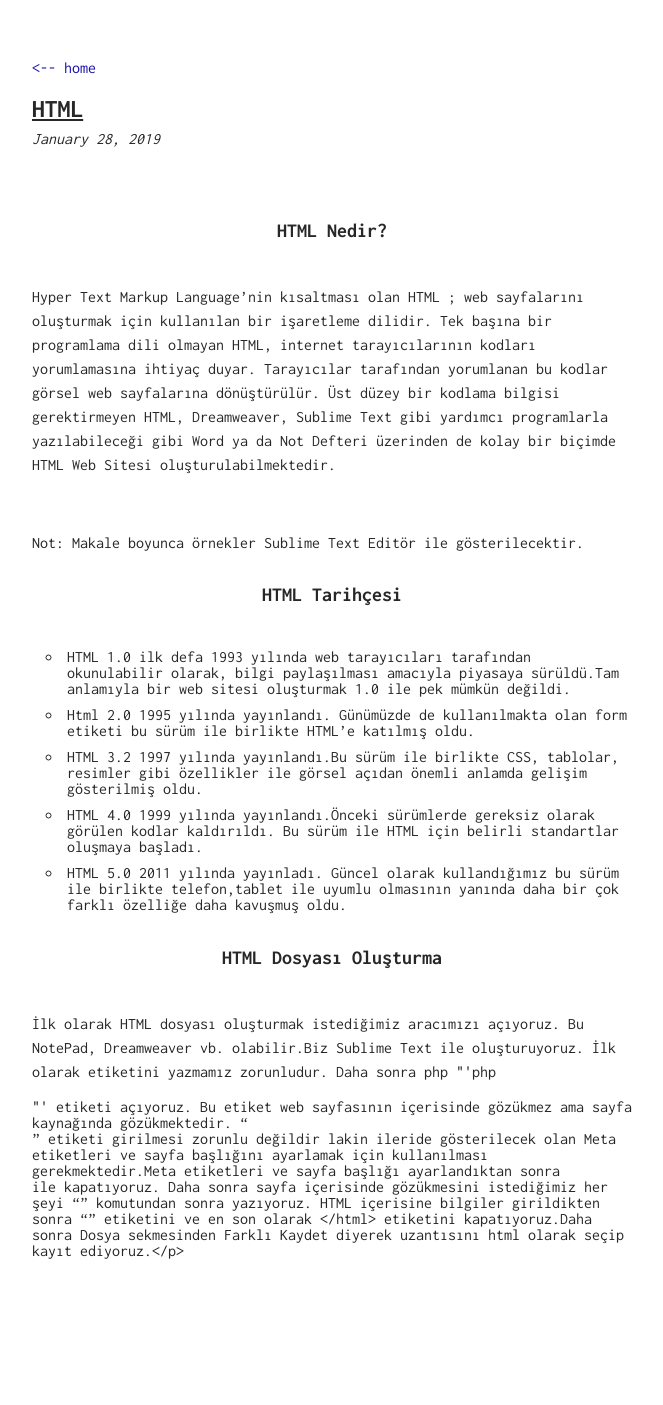
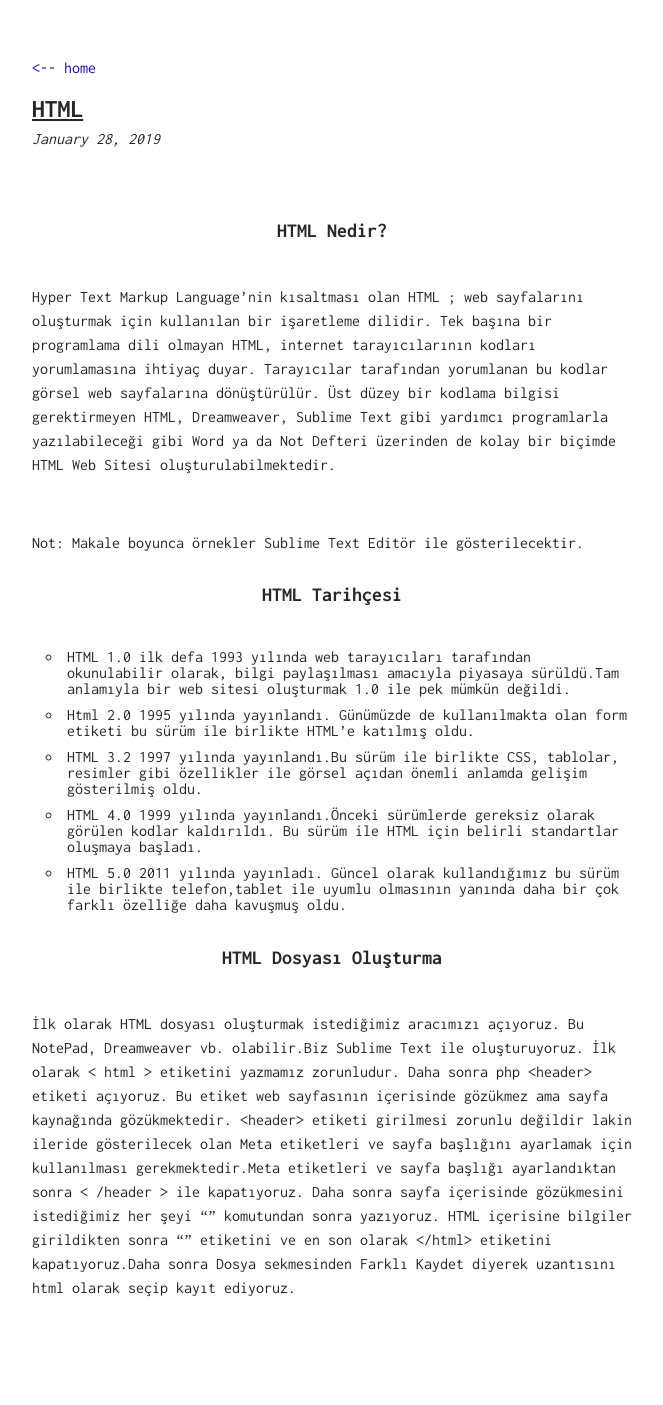
Before and after one commit to enesgultekin/enesgultekin.github.io, a Jekyll site: the page built from _posts/2019-01-28-HTML.md, in a window 1280 px wide. Shown: the whole page, without its empty margins (308-971 px from the left). Built offline with Jekyll 4.4.1, drawn with Linux system fonts in a browser that asks for light colours; before the commit the page ends 1364 px from its top, so only the background shows below that.

Commit message:
Update 2019-01-28-HTML.md

```diff
--- a/_posts/2019-01-28-HTML.md
+++ b/_posts/2019-01-28-HTML.md
@@ -27,4 +27,4 @@
   </ul>
 
   <center><h1> HTML Dosyası Oluşturma</h1></center><br>
- <p> İlk olarak HTML dosyası oluşturmak istediğimiz aracımızı açıyoruz. Bu NotePad, Dreamweaver vb. olabilir.Biz Sublime Text ile oluşturuyoruz. İlk olarak <html> etiketini yazmamız zorunludur. Daha sonra php "'php <header>"' etiketi açıyoruz. Bu etiket web sayfasının içerisinde gözükmez ama sayfa kaynağında gözükmektedir. “<header>” etiketi girilmesi zorunlu değildir lakin ileride gösterilecek olan Meta etiketleri ve sayfa başlığını ayarlamak için kullanılması gerekmektedir.Meta etiketleri ve sayfa başlığı ayarlandıktan sonra </header> ile kapatıyoruz. Daha sonra sayfa içerisinde gözükmesini istediğimiz her şeyi “<body>” komutundan sonra yazıyoruz. HTML içerisine bilgiler girildikten sonra “</body>”  etiketini ve en son olarak </html> etiketini kapatıyoruz.Daha sonra  Dosya sekmesinden Farklı Kaydet diyerek uzantısını html olarak seçip kayıt ediyoruz.</p>
+ <p> İlk olarak HTML dosyası oluşturmak istediğimiz aracımızı açıyoruz. Bu NotePad, Dreamweaver vb. olabilir.Biz Sublime Text ile oluşturuyoruz. İlk olarak &lt; html &gt; etiketini yazmamız zorunludur. Daha sonra php  &lt;header&gt; etiketi açıyoruz. Bu etiket web sayfasının içerisinde gözükmez ama sayfa kaynağında gözükmektedir. &lt;header&gt; etiketi girilmesi zorunlu değildir lakin ileride gösterilecek olan Meta etiketleri ve sayfa başlığını ayarlamak için kullanılması gerekmektedir.Meta etiketleri ve sayfa başlığı ayarlandıktan sonra &lt; /header &gt; ile kapatıyoruz. Daha sonra sayfa içerisinde gözükmesini istediğimiz her şeyi “<body>” komutundan sonra yazıyoruz. HTML içerisine bilgiler girildikten sonra “</body>”  etiketini ve en son olarak </html> etiketini kapatıyoruz.Daha sonra  Dosya sekmesinden Farklı Kaydet diyerek uzantısını html olarak seçip kayıt ediyoruz.</p>
```
